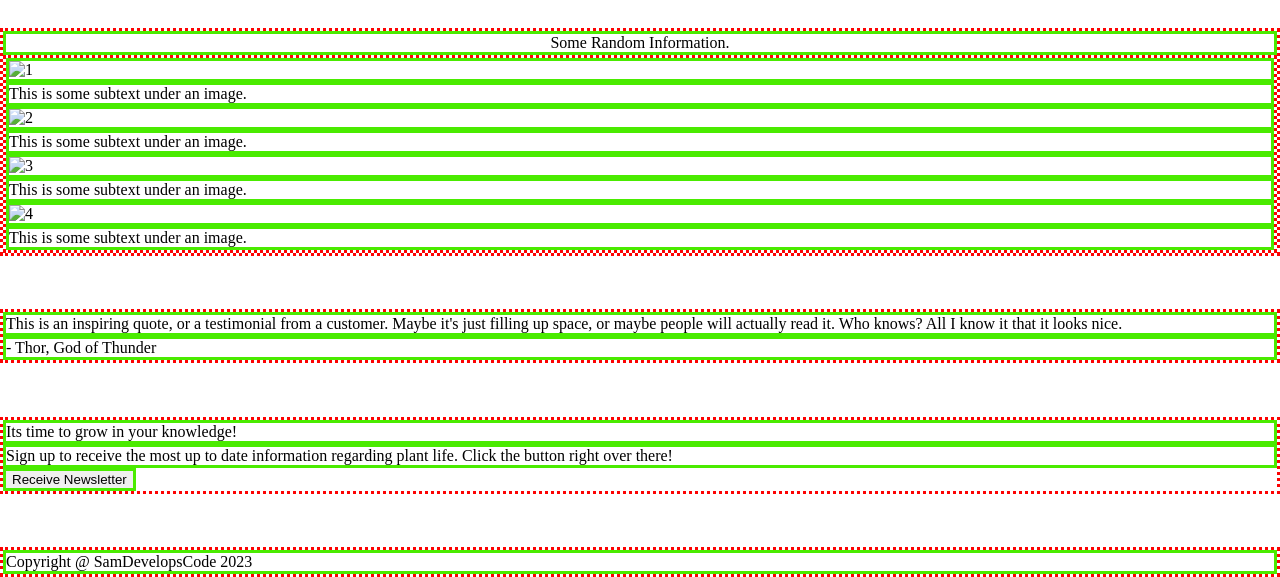
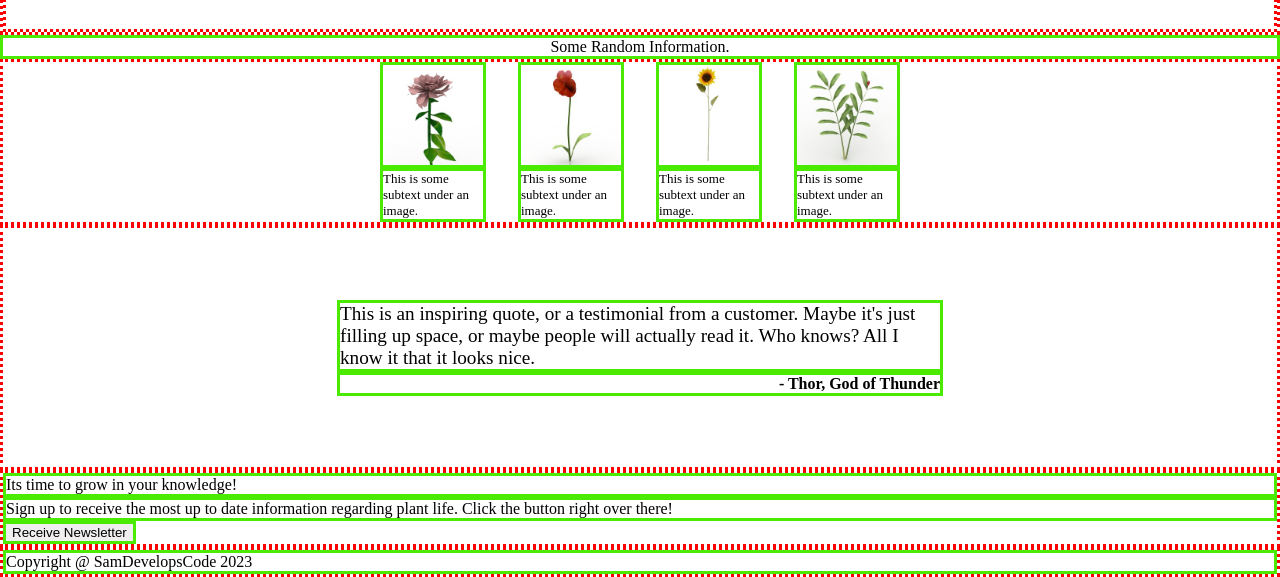
Before and after one commit to SamDevelopsCode/landing-page, a plain HTML site: page index.html in a window 1280 px wide. Shown: the part 223-800 px from the top of the page. Drawn offline with Linux system fonts and the light colour scheme.

Commit message:
Add 4 plant images. Finished Section 2 and 3 barebones.

```diff
--- a/index.html
+++ b/index.html
@@ -30,19 +30,25 @@
 
     </div>
 
-    <div class="container content-container-1">
         <div class="item title-2">Some Random Information.</div>
         <div class="container content-container-1-sub">
-            <img class="item" src="" alt="1">
-            <div class="item">This is some subtext under an image.</div>
-            <img class="item" src="" alt="2">
-            <div class="item">This is some subtext under an image.</div>
-            <img class="item" src="" alt="3">
-            <div class="item">This is some subtext under an image.</div>
-            <img class="item" src="" alt="4">
-            <div class="item">This is some subtext under an image.</div>
+            <div class="combo">
+                <img class="item" src="./images/plant1.jpg" alt="1">
+                <div class="item image-text">This is some subtext under an image.</div>
+            </div>
+            <div class="combo">
+                <img class="item" src="./images/plant2.jpg" alt="2">
+                <div class="item image-text">This is some subtext under an image.</div>
+            </div>
+            <div class="combo">
+                <img class="item" src="./images/plant3.jpeg" alt="3">
+                <div class="item image-text">This is some subtext under an image.</div>
+            </div>
+            <div class="combo">
+                <img class="item" src="./images/plant4.jpeg" alt="4">
+                <div class="item image-text">This is some subtext under an image.</div>
+            </div>
         </div>
-    </div>
 
     <div class="container content-container-2">
         <div class="item quote-text">This is an inspiring quote, or a testimonial from a customer. Maybe it's just filling up space, or maybe people will actually read it. Who knows? All I know it that it looks nice.</div>
--- a/style.css
+++ b/style.css
@@ -4,6 +4,11 @@ body {
     display: flex;
     flex-direction: column;
     justify-content: space-between;
+}
+
+img {
+    width: 100px;
+    height: 100px;
 }
 
 .container {
@@ -44,6 +49,7 @@ body {
 
 .header-image {
     width: 400px;
+    height: 155px;
 }
 
 ul {
@@ -68,5 +74,38 @@ a {
 
 .content-container-1-sub {
     display: flex;
+    justify-content: center;
+    align-items: center;
+    gap: 32px;
+}
+
+.combo {
+    display: flex;
     flex-direction: column;
 }
+
+.image-text {
+    font-size: small;
+    width: 100px;
+    flex-wrap: wrap;
+}
+
+.content-container-2 {
+    display: flex;
+    flex-direction: column;
+    height: 400px;
+    justify-content: center;
+    align-items: center;
+}
+
+.quote-text {
+    font-size: larger;
+    width: 600px;
+}
+
+.quote-signature {
+    display: flex;
+    font-weight: 900;
+    width: 600px;
+    flex-direction: row-reverse;
+}
```
Also changed, not shown: images/plant1.jpg (added), images/plant2.jpg (added), images/plant3.jpeg (added), images/plant4.jpeg (added).
